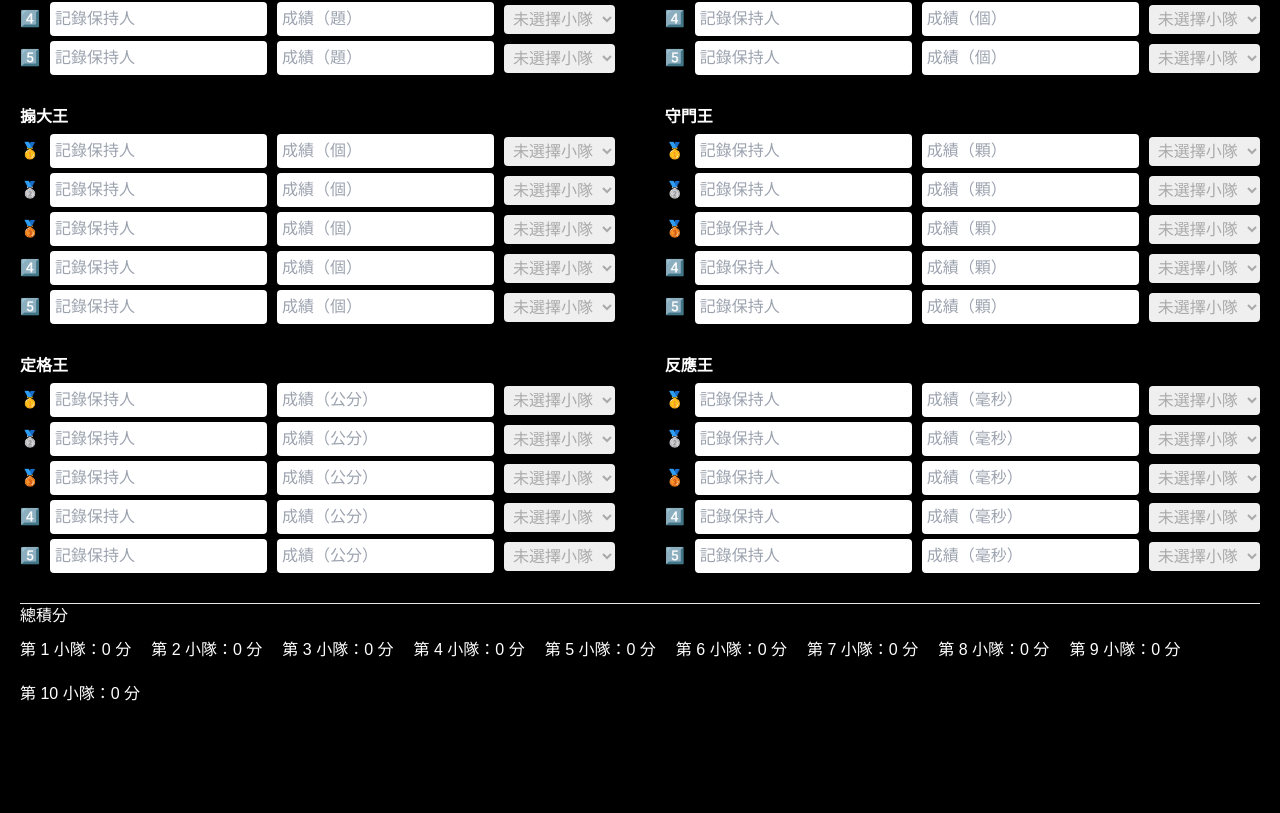
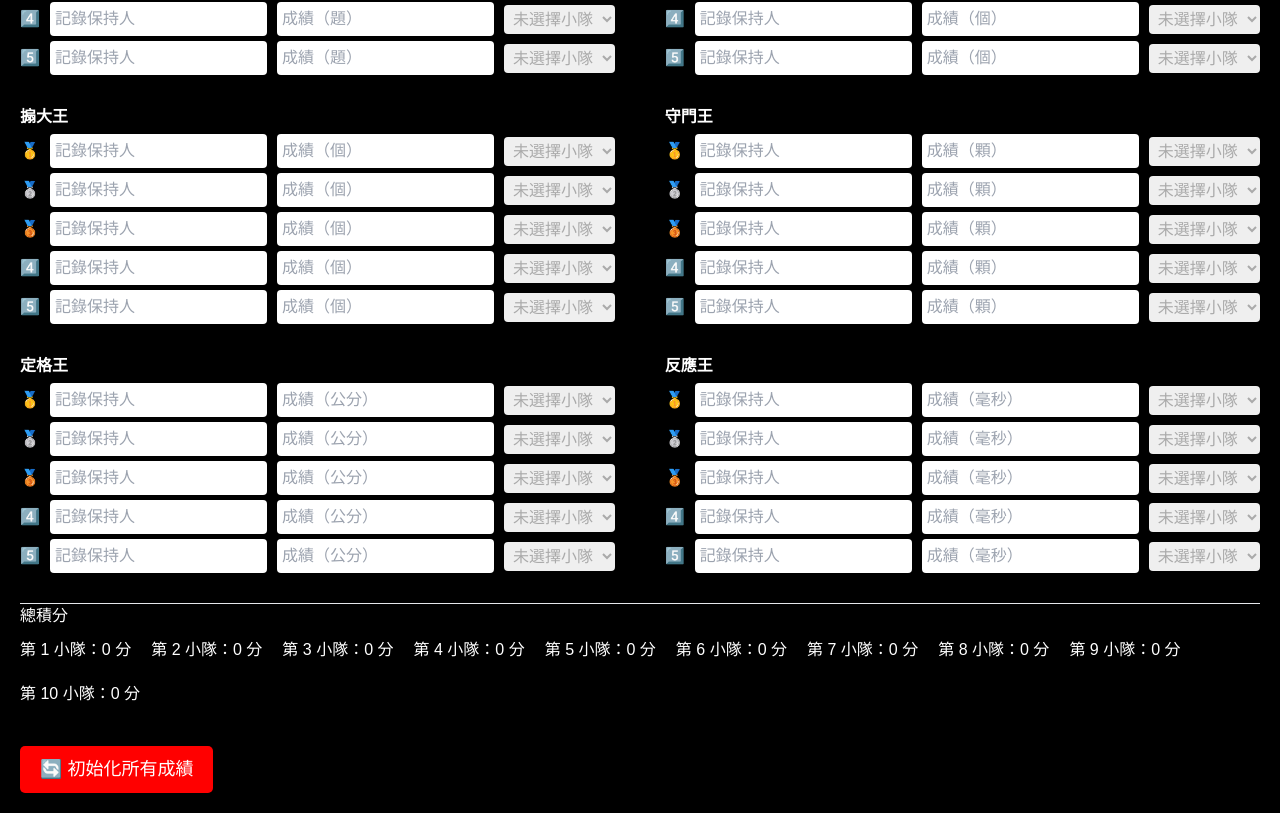
Before and after one commit to shuting72/who-is-yu-gi-oh, a Next.js app: page / in a window 1280 px wide. Shown: the part 1433-2246 px from the top of the page. Before the commit the page ends 2159 px from the top, so only its background shows below. Built offline with nearby package versions, Linux system fonts and the light colour scheme.

Commit message:
修正控場介面，加上初始化按鈕與即時同步功能

```diff
--- a/pages/index.js
+++ b/pages/index.js
@@ -27,6 +27,8 @@ export default function Home() {
 
   useEffect(() => {
     localStorage.setItem('scoreData', JSON.stringify(data))
+    localStorage.setItem("scoreboard", JSON.stringify(data))  // ← 這行確保同步給投影畫面用
+    localStorage.setItem("broadcast", Date.now())              // ← 這行確保畫面即時更新
   }, [data])
 
   const handleChange = (field, index, key, value) => {
@@ -55,7 +57,8 @@ export default function Home() {
 
   return (
     <div className={styles.admin}>
-      <h2>控場介面</h2>
+      <h2 style={{ color: 'white' }}>控場介面</h2>
+
       <div className={styles.grid}>
         {fields.map((field, fIndex) => (
           <div key={field} className={styles.card}>
@@ -90,16 +93,15 @@ export default function Home() {
           </div>
         ))}
       </div>
+
       <hr />
-      <h3>總積分</h3>
+
+      <h3 style={{ color: 'white' }}>總積分</h3>
       <div className={styles.points}>
         {teamPoints.map((p, i) => (
           <div key={i}>第 {i + 1} 小隊：{p} 分</div>
         ))}
       </div>
-    </div>
-  )
-}
 
       <button
         onClick={() => {
@@ -119,5 +121,8 @@ export default function Home() {
           cursor: 'pointer'
         }}
       >
-  { "🔄 初始化所有成績" }
+        🔄 初始化所有成績
       </button>
+    </div>
+  )
+}
```
Lines whose indentation alone changed are shown as unchanged.
